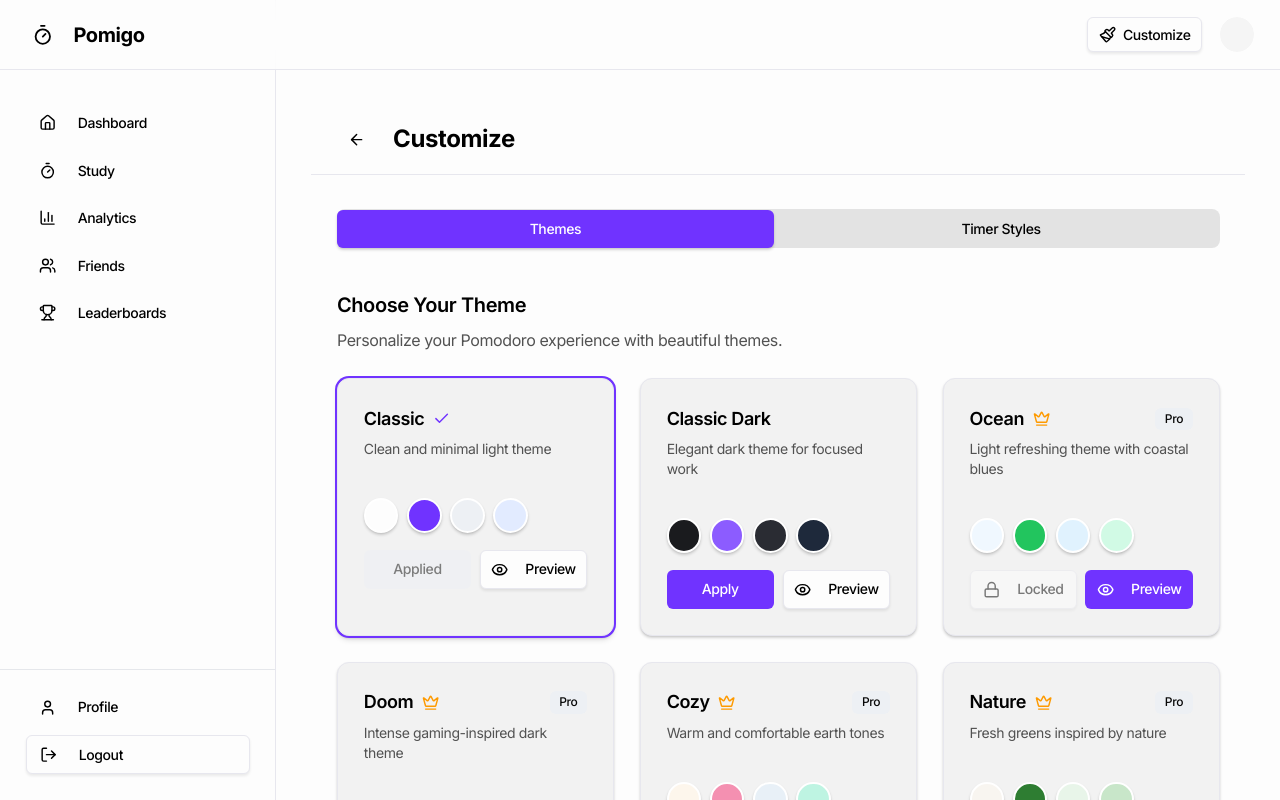
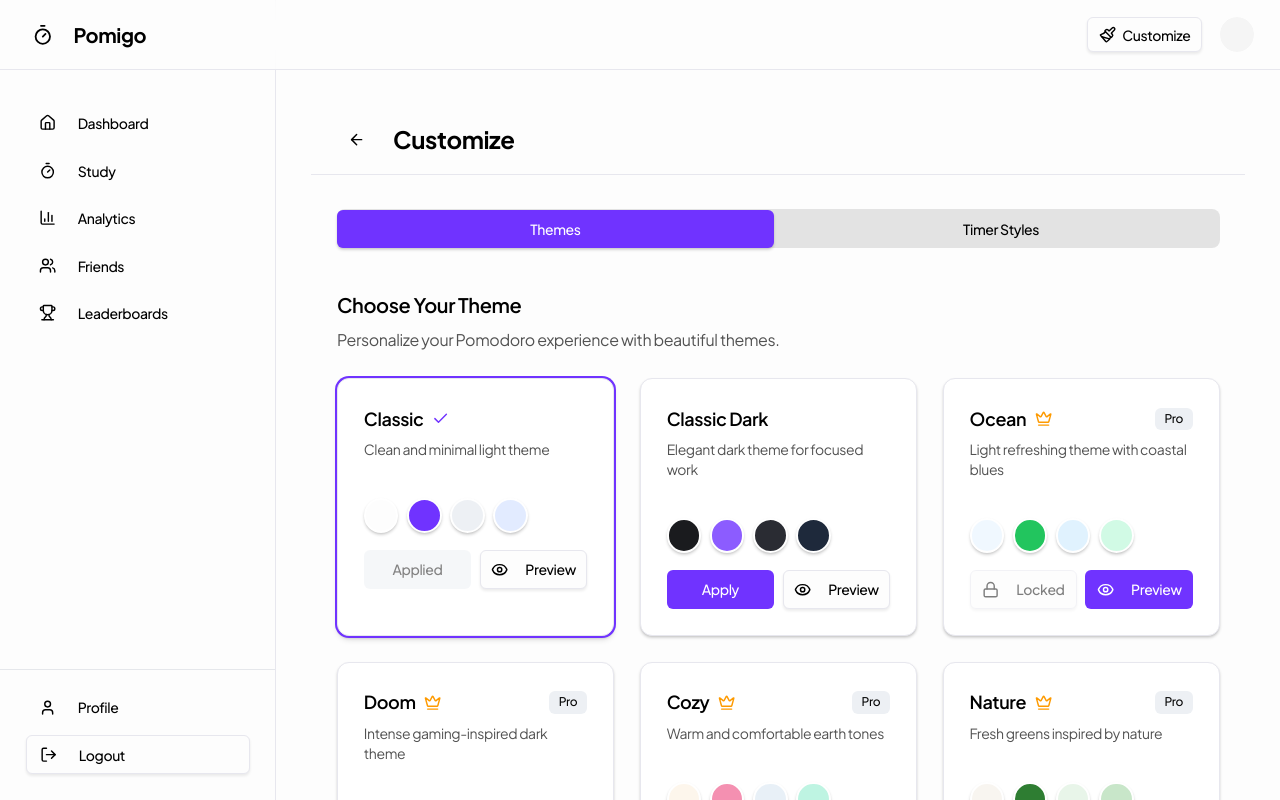
Before and after one commit to thesrhari/Pomigo, a Next.js app: page /customize in a window 1280 px wide. Shown: the top 800 px of the page. Built offline with nearby package versions, Linux system fonts and the light colour scheme; no server answers.

Commit message:
Fix font and color issues

```diff
--- a/src/app/globals.css
+++ b/src/app/globals.css
@@ -6,7 +6,7 @@
 :root {
   --background: hsl(0 0% 99.2157%);
   --foreground: hsl(0 0% 0%);
-  --card: hsl(0, 0%, 95%);
+  --card: hsl(0, 0%, 100%);
   --card-foreground: hsl(0 0% 0%);
   --popover: hsl(0 0% 98.8235%);
   --popover-foreground: hsl(0 0% 0%);
@@ -124,7 +124,7 @@
 .doom {
   --background: hsl(0 0% 80%);
   --foreground: hsl(0 0% 12.1569%);
-  --card: hsl(0 0% 69.0196%);
+  --card: hsl(0 0% 80%);
   --card-foreground: hsl(0 0% 12.1569%);
   --popover: hsl(0 0% 69.0196%);
   --popover-foreground: hsl(0 0% 12.1569%);
@@ -183,7 +183,7 @@
 .cozy {
   --background: hsl(35, 85%, 96%);
   --foreground: hsl(25, 15%, 40%);
-  --card: hsl(0, 0%, 100%);
+  --card: hsl(0, 0%, 99%);
   --card-foreground: hsl(25, 15%, 40%);
   --popover: hsl(0, 0%, 100%);
   --popover-foreground: hsl(25, 15%, 40%);
--- a/src/app/layout.tsx
+++ b/src/app/layout.tsx
@@ -1,12 +1,128 @@
 import type { Metadata } from "next";
-import { Inter } from "next/font/google";
+import {
+  Inter,
+  Plus_Jakarta_Sans,
+  Lora,
+  IBM_Plex_Mono,
+  Oxanium,
+  Source_Code_Pro,
+  Nunito,
+  Fira_Code,
+  Montserrat,
+  Merriweather,
+  Rajdhani,
+  Orbitron,
+  Share_Tech_Mono,
+  Geist,
+  Outfit,
+  DM_Sans,
+} from "next/font/google";
 import "./globals.css";
 import NavBarProvider from "@/components/navbar/NavBarProvider";
 import { ThemeProvider } from "@/components/ThemeProvider";
 import { PreviewProvider } from "@/components/PreviewProvider";
 import PreviewIndicator from "@/components/PreviewIndicator";
 
-const inter = Inter({ subsets: ["latin"] });
+// Load all fonts used in themes
+const inter = Inter({
+  subsets: ["latin"],
+  variable: "--font-inter",
+  display: "swap",
+});
+
+const plusJakartaSans = Plus_Jakarta_Sans({
+  subsets: ["latin"],
+  variable: "--font-plus-jakarta",
+  display: "swap",
+});
+
+const lora = Lora({
+  subsets: ["latin"],
+  variable: "--font-lora",
+  display: "swap",
+});
+
+const ibmPlexMono = IBM_Plex_Mono({
+  subsets: ["latin"],
+  weight: ["400", "500", "600", "700"],
+  variable: "--font-ibm-plex-mono",
+  display: "swap",
+});
+
+const oxanium = Oxanium({
+  subsets: ["latin"],
+  variable: "--font-oxanium",
+  display: "swap",
+});
+
+const sourceCodePro = Source_Code_Pro({
+  subsets: ["latin"],
+  variable: "--font-source-code-pro",
+  display: "swap",
+});
+
+const nunito = Nunito({
+  subsets: ["latin"],
+  variable: "--font-nunito",
+  display: "swap",
+});
+
+const firaCode = Fira_Code({
+  subsets: ["latin"],
+  variable: "--font-fira-code",
+  display: "swap",
+});
+
+const montserrat = Montserrat({
+  subsets: ["latin"],
+  variable: "--font-montserrat",
+  display: "swap",
+});
+
+const merriweather = Merriweather({
+  subsets: ["latin"],
+  weight: ["300", "400", "700", "900"],
+  variable: "--font-merriweather",
+  display: "swap",
+});
+
+const rajdhani = Rajdhani({
+  subsets: ["latin"],
+  weight: ["300", "400", "500", "600", "700"],
+  variable: "--font-rajdhani",
+  display: "swap",
+});
+
+const orbitron = Orbitron({
+  subsets: ["latin"],
+  variable: "--font-orbitron",
+  display: "swap",
+});
+
+const shareTechMono = Share_Tech_Mono({
+  subsets: ["latin"],
+  weight: "400",
+  variable: "--font-share-tech-mono",
+  display: "swap",
+});
+
+const geist = Geist({
+  subsets: ["latin"],
+  variable: "--font-geist",
+  display: "swap",
+});
+
+const outfit = Outfit({
+  subsets: ["latin"],
+  variable: "--font-outfit",
+  display: "swap",
+});
+
+const dmSans = DM_Sans({
+  subsets: ["latin"],
+  variable: "--font-dm-sans",
+  display: "swap",
+});
 
 export const metadata: Metadata = {
   title: "Pomigo - Pomodoro Study App",
@@ -23,7 +139,27 @@
     <PreviewProvider>
       <ThemeProvider>
         <html lang="en">
-          <body className={inter.className}>
+          <body
+            className={`
+            font-sans
+            ${inter.variable}
+            ${plusJakartaSans.variable}
+            ${lora.variable}
+            ${ibmPlexMono.variable}
+            ${oxanium.variable}
+            ${sourceCodePro.variable}
+            ${nunito.variable}
+            ${firaCode.variable}
+            ${montserrat.variable}
+            ${merriweather.variable}
+            ${rajdhani.variable}
+            ${orbitron.variable}
+            ${shareTechMono.variable}
+            ${geist.variable}
+            ${outfit.variable}
+            ${dmSans.variable}
+          `}
+          >
             <NavBarProvider>{children}</NavBarProvider>
             <PreviewIndicator />
           </body>
```
